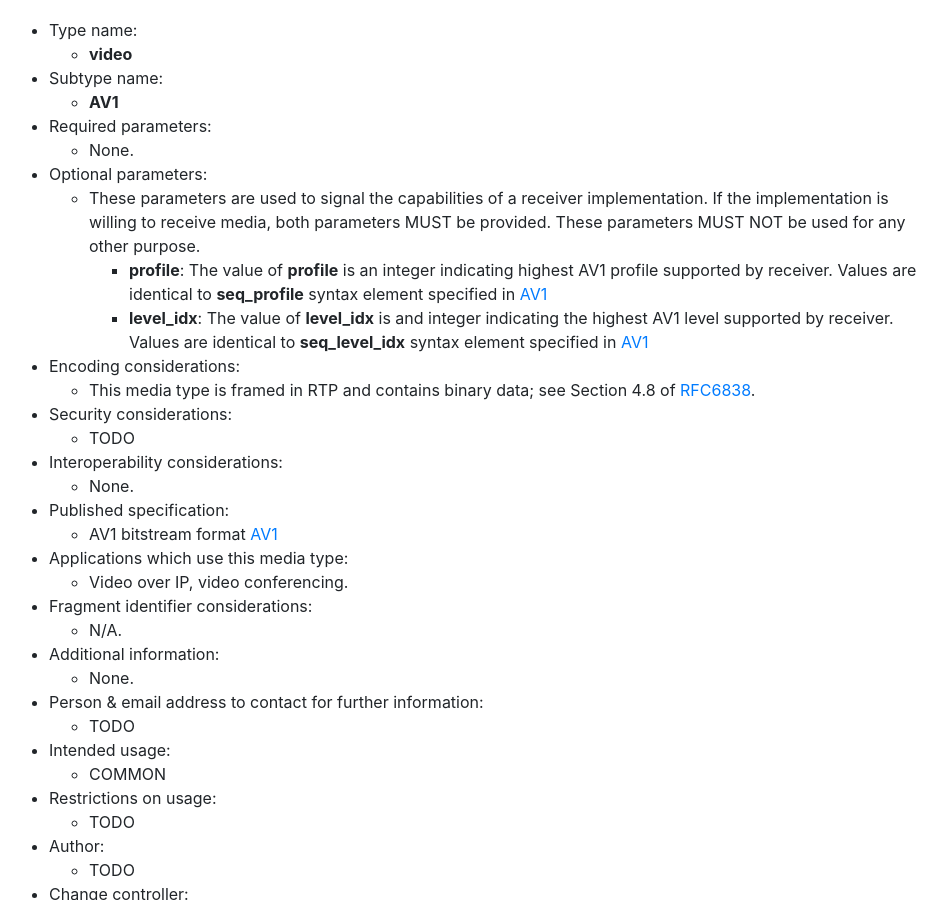
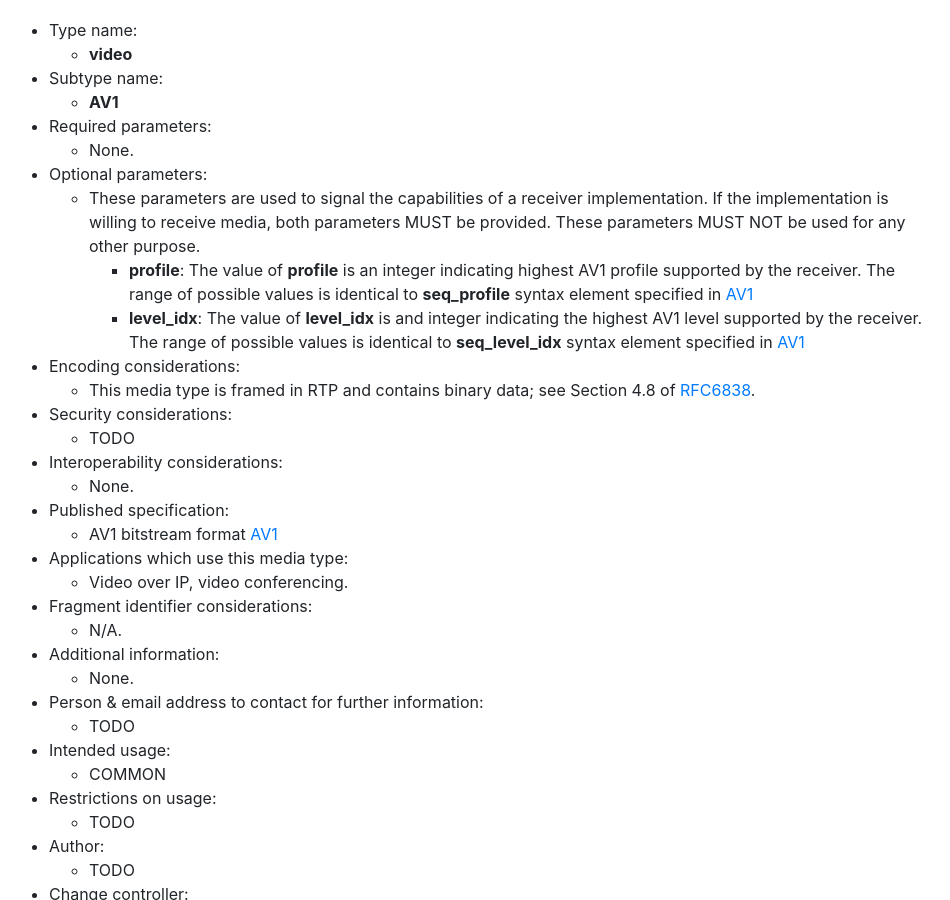
Before and after one commit to AOMediaCodec/av1-rtp-spec, a Jekyll site: the page built from index.md, in a window 1280 px wide and 900 px high, scrolled down 20050 px. Shown: the whole window, without its empty margins (76-1026 px from the left). Built offline with Jekyll 4.4.1, drawn with Linux system fonts in a browser that asks for light colours; nearby versions of some CDN libraries.

Commit message:
minor fixes

```diff
--- a/av1-rtp-spec.md
+++ b/av1-rtp-spec.md
@@ -1114,8 +1114,8 @@ Following template defined in [RFC6838] media type for AV1 codec described as:
   * None.
 * Optional parameters:
   * These parameters are used to signal the capabilities of a receiver implementation. If the implementation is willing to receive media, both parameters MUST be provided. These parameters MUST NOT be used for any other purpose.
-    * **profile**: The value of **profile** is an integer indicating highest AV1 profile supported by receiver. Values are identical to **seq_profile** syntax element specified in [AV1]
-    * **level_idx**: The value of **level_idx** is and integer indicating the highest AV1 level supported by receiver. Values are identical to **seq_level_idx** syntax element specified in [AV1]
+    * **profile**: The value of **profile** is an integer indicating highest AV1 profile supported by the receiver. The range of possible values is identical to **seq_profile** syntax element specified in [AV1]
+    * **level_idx**: The value of **level_idx** is and integer indicating the highest AV1 level supported by the receiver. The range of possible values is identical to **seq_level_idx** syntax element specified in [AV1]
 * Encoding considerations:
   * This media type is framed in RTP and contains binary data; see Section 4.8 of [RFC6838].
 * Security considerations:
```
